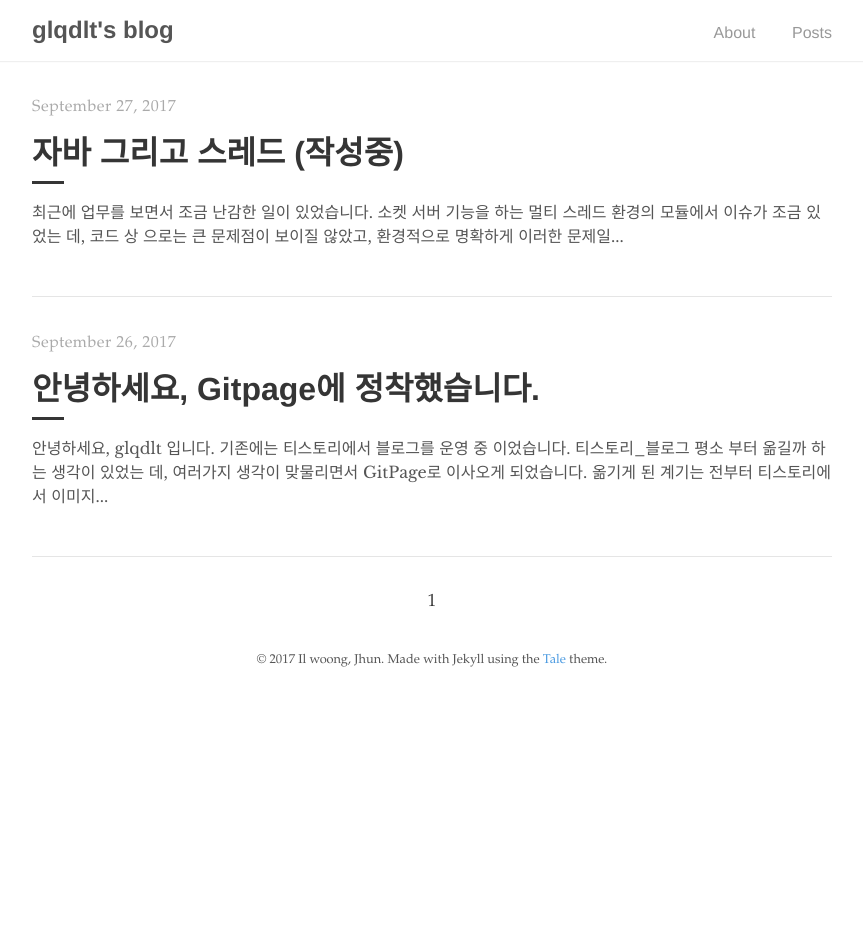
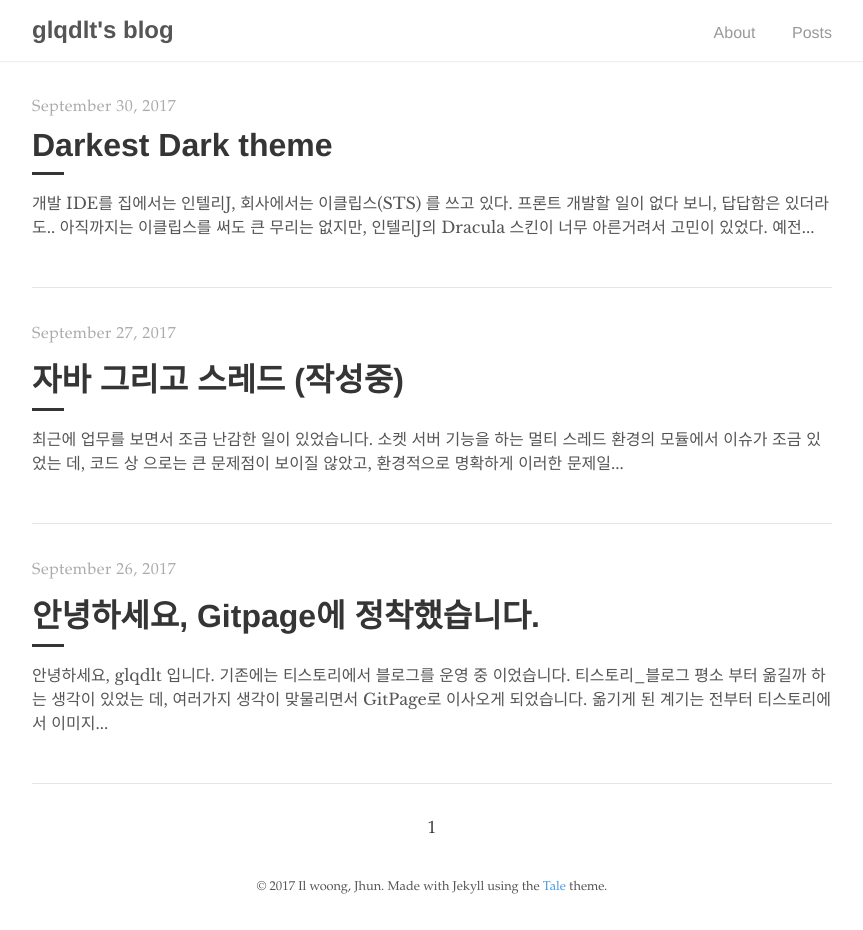
Before and after one commit to glqdlt/glqdlt.github.io, a Jekyll site: the page built from index.html, in a window 1280 px wide. Shown: the whole page, without its empty margins (208-1071 px from the left). Built offline with Jekyll 4.4.1, drawn with Linux system fonts in a browser that asks for light colours; the list of posts is cut into pages by our own code; before the commit the page ends 900 px from its top, so only the background shows below that.

Commit message:
new posts

```diff
--- /dev/null
+++ b/_posts/2017-09-30-Darkkest Dark Theme.md
@@ -0,0 +1,15 @@
+---
+layout: post
+title:  "Darkest Dark theme"
+author: "glqdlt"
+---
+
+개발 IDE를 집에서는 인텔리J, 회사에서는 이클립스(STS) 를 쓰고 있다.
+프론트 개발할 일이 없다 보니, 답답함은 있더라도.. 아직까지는 이클립스를 써도 큰 무리는 없지만,
+인텔리J의 Dracula 스킨이 너무 아른거려서 고민이 있었다.
+예전 IT 전선에 뛰어들기 전에 만졌을 때의 기억에서는 이클립스에도 반푼짜리 Dark 스킨이 있던 걸로 기억하는 데
+혹시나 하는 마음에 검색을 해보니 최근에 제대로 된 스킨이 나와서 요긴하게 쓰고 있다.
+
+## Refernce
+
+공식 : [https://marketplace.eclipse.org/content/darkest-dark-theme#group-details](https://marketplace.eclipse.org/content/darkest-dark-theme#group-details)
```
Also changed, not shown: _posts/2017-09-27-자바 그리고 스레드.md (+2 -0 lines).
